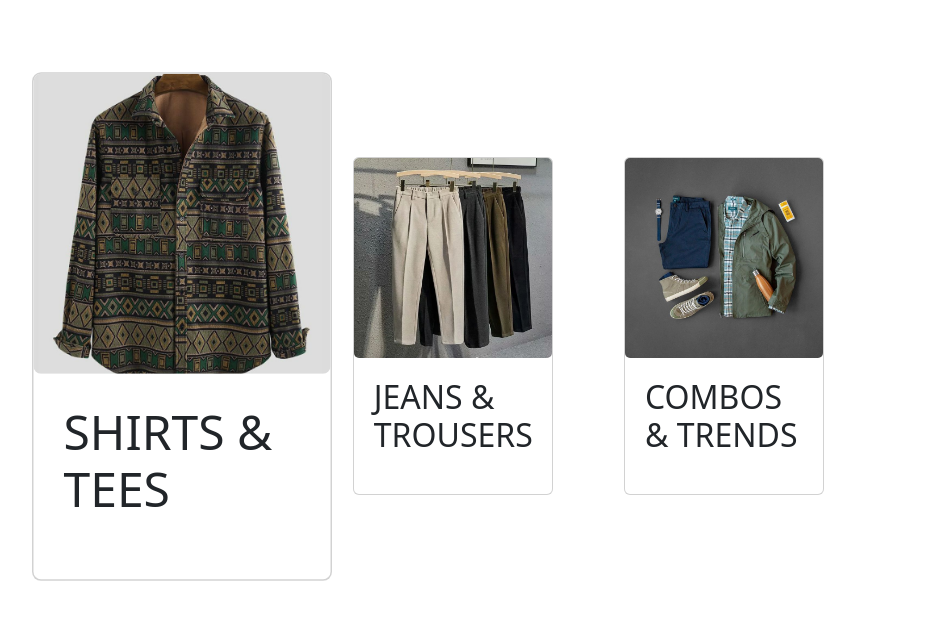
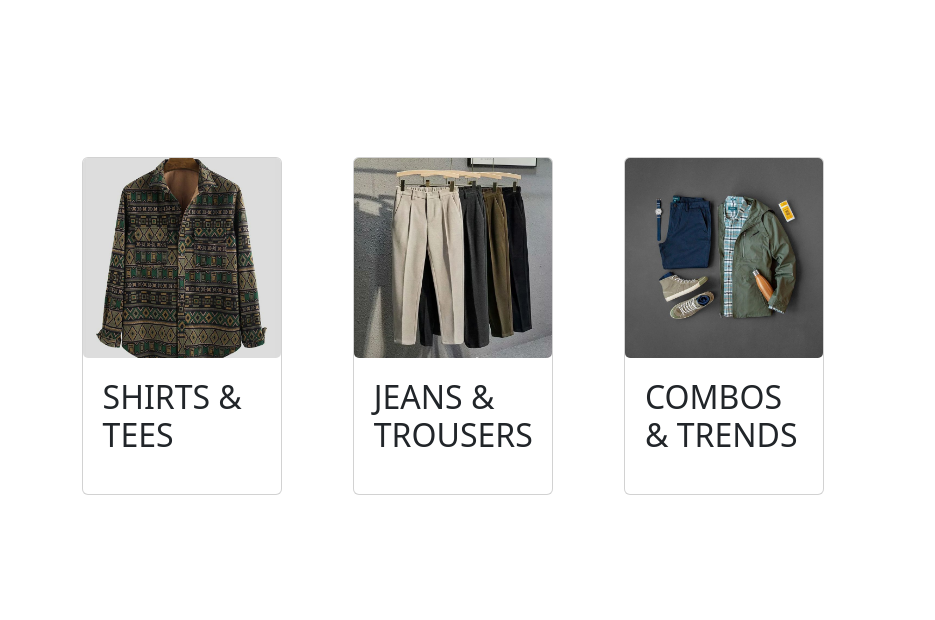
Before and after one commit to ARUNKUMARPRADHAN/FADI-AND-ARUN-A2, a plain HTML site: page home.html in a window 1280 px wide. In both pictures the pointer is over the element 371 px from the left and 870 px from the top of the page. Shown: the part 544-1164 px from the top of the page, without its empty margins (190-1125 px from the left). Drawn offline with nearby package versions, Linux system fonts and the light colour scheme; a small style sheet from the web is missing.

Commit message:
Update products.css

```diff
--- a/products.css
+++ b/products.css
@@ -128,7 +128,7 @@ width: auto; /* Maintain aspect ratio */
   }
 
     .card:hover {
-      transform: scale(1.5); /* (150% zoom - Note: if the zoom is too large, it will go outside of the viewport) */
+      transform: scale(1); /* (150% zoom - Note: if the zoom is too large, it will go outside of the viewport) */
     }
 
 
```
